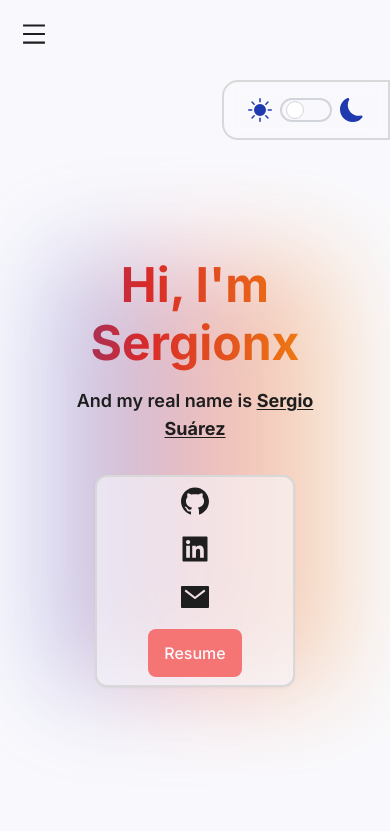
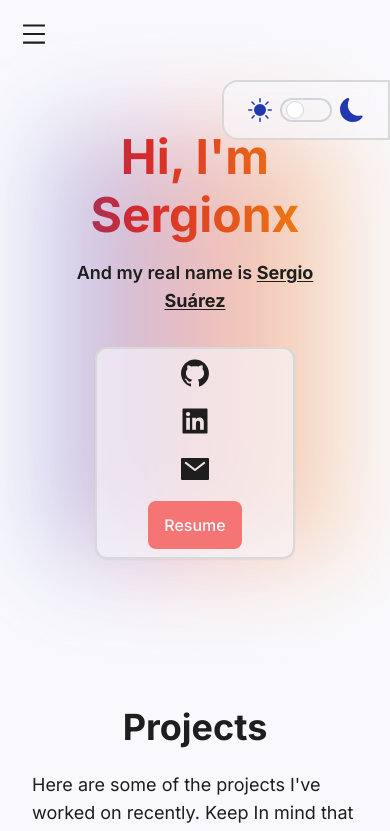
Before and after one commit to Sergionx/portfolio, a React (Vite) app: page / in a window 390 px wide. Shown: the top 831 px of the page. Built offline with nearby package versions, Linux system fonts and the light colour scheme.

Commit message:
less padding top

```diff
--- a/src/App.tsx
+++ b/src/App.tsx
@@ -11,7 +11,7 @@ function App() {
       dark:text-normal-white text-normal-black bg-normal-white dark:bg-normal-black"
       // transition-colors duration-500
     >
-      <section id="Home" className="p-5 max-w-3xl flex items-center pt-64">
+      <section id="Home" className="p-5 max-w-3xl flex items-center pt-32 md:pt-64">
         <Hero />
       </section>
 
```
